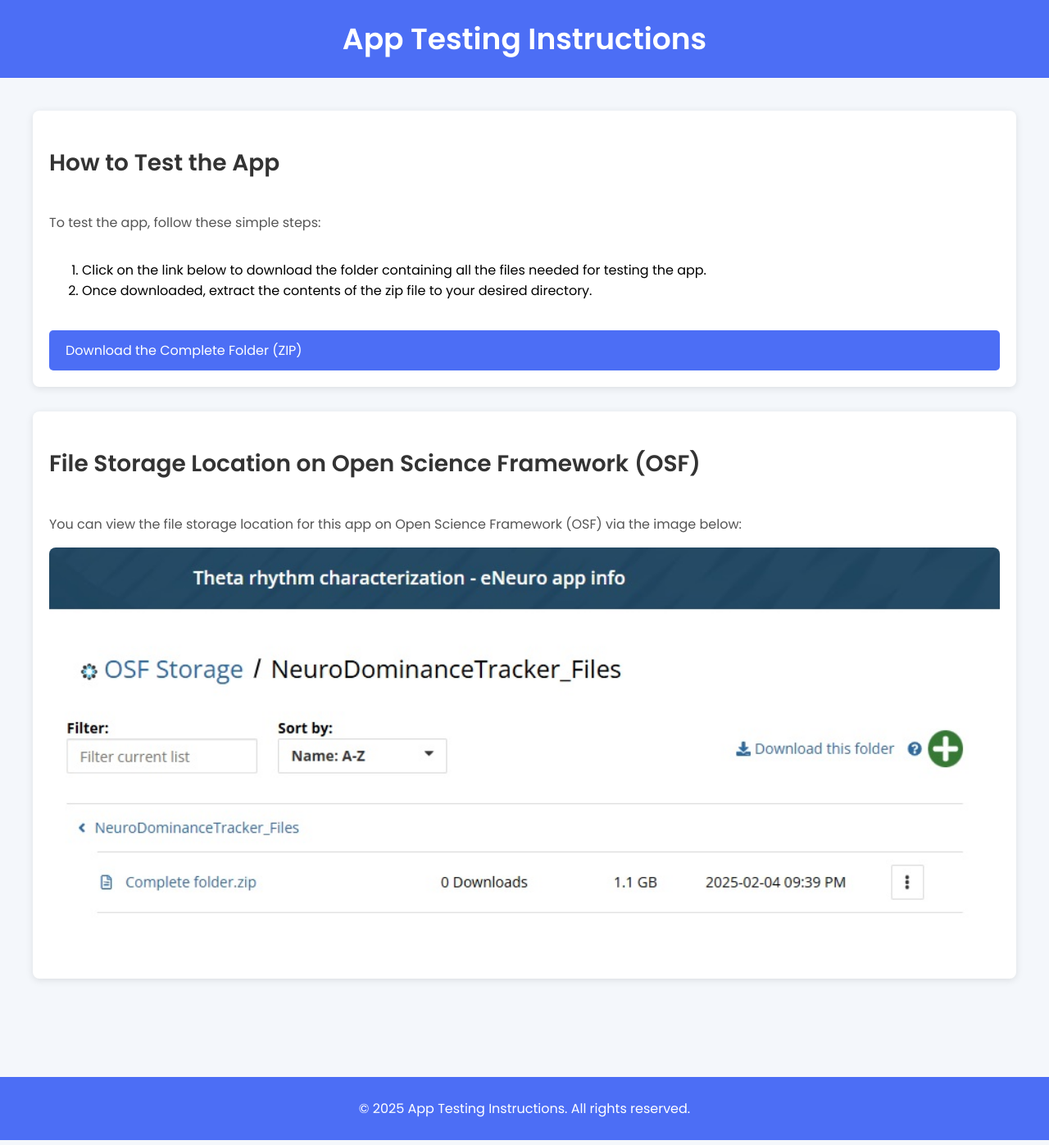
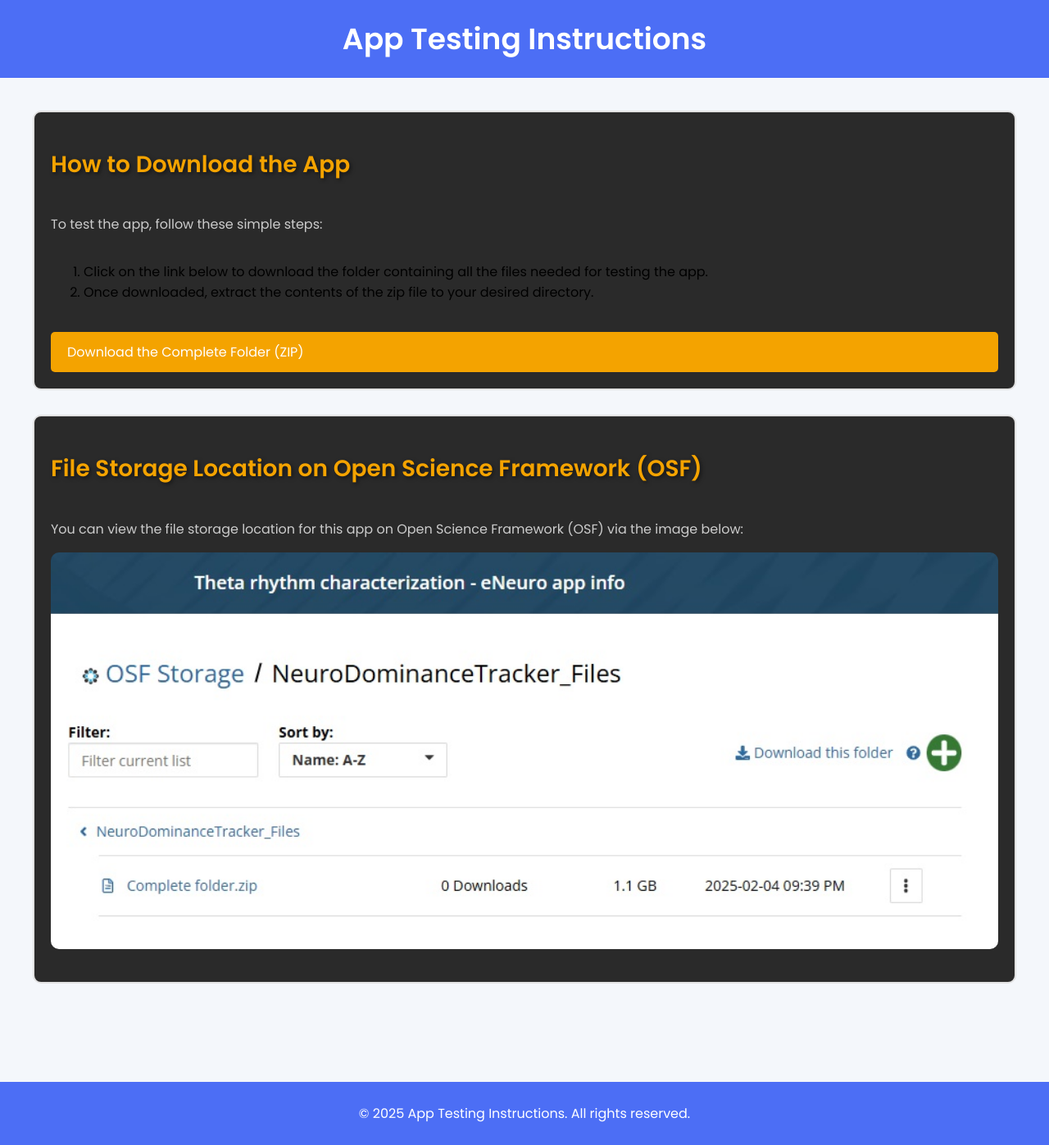
Before and after one commit to nbahador/NeuroDominanceTracker-Tool, a Jekyll site: the page download.html, which Jekyll copies as it is, in a window 1280 px wide. Shown: the whole page at 82% size. Built offline with Jekyll 4.4.1, drawn with Linux system fonts in a browser that asks for light colours.

Commit message:
Update download.html

```diff
--- a/download.html
+++ b/download.html
@@ -4,7 +4,7 @@
     <meta charset="UTF-8">
     <meta name="viewport" content="width=device-width, initial-scale=1.0">
     <meta http-equiv="X-UA-Compatible" content="ie=edge">
-    <title>App Testing Instructions</title>
+    <title>App Download Instructions</title>
     <link href="https://fonts.googleapis.com/css2?family=Poppins:wght@300;400;600&display=swap" rel="stylesheet">
     <style>
         body {
@@ -33,37 +33,50 @@
         }
 
         .card {
-            background-color: #fff;
-            border-radius: 8px;
-            box-shadow: 0 2px 10px rgba(0, 0, 0, 0.1);
+            background-color: #2A2A2A;
+            border-radius: 10px;
+            box-shadow: 0 4px 15px rgba(255, 255, 255, 0.1);
             margin-bottom: 30px;
             padding: 20px;
             display: flex;
             flex-direction: column;
             justify-content: center;
+            border: 2px solid #e1e1e1;
+            transition: transform 0.3s ease, box-shadow 0.3s ease;
+        }
+
+        .card:hover {
+            transform: translateY(-10px);
+            box-shadow: 0 10px 20px rgba(255, 215, 0, 0.4); /* Gold metallic glow effect */
         }
 
         .card img {
             max-width: 100%;
-            border-radius: 8px;
+            border-radius: 10px;
             margin-bottom: 20px;
+            transition: transform 0.3s ease;
+        }
+
+        .card img:hover {
+            transform: scale(1.05);
         }
 
         .card h2 {
             font-size: 28px;
-            color: #333;
+            color: #F4A300; /* Metallic gold */
+            text-shadow: 2px 2px 5px rgba(0, 0, 0, 0.5);
         }
 
         .card p {
             font-size: 16px;
             line-height: 1.6;
-            color: #555;
+            color: #ccc;
         }
 
         .card a {
             text-decoration: none;
             color: #fff;
-            background-color: #4C6EF5;
+            background-color: #F4A300; /* Metallic gold */
             padding: 12px 20px;
             border-radius: 5px;
             font-size: 16px;
@@ -72,7 +85,7 @@
         }
 
         .card a:hover {
-            background-color: #2A4DF2;
+            background-color: #E18C00; /* Slightly darker gold */
         }
 
         footer {
@@ -93,7 +106,7 @@
     <div class="container">
         <!-- First Card - Instructions -->
         <div class="card">
-            <h2>How to Test the App</h2>
+            <h2>How to Download the App</h2>
             <p>To test the app, follow these simple steps:</p>
             <ol>
                 <li>Click on the link below to download the folder containing all the files needed for testing the app.</li>
```
